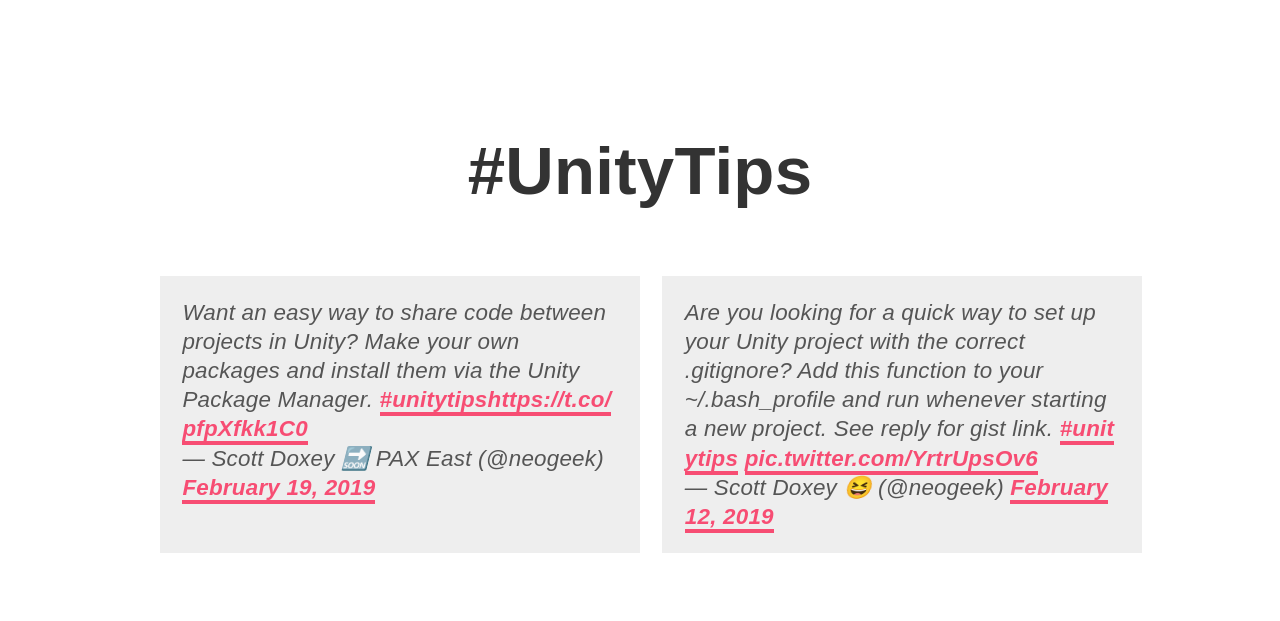
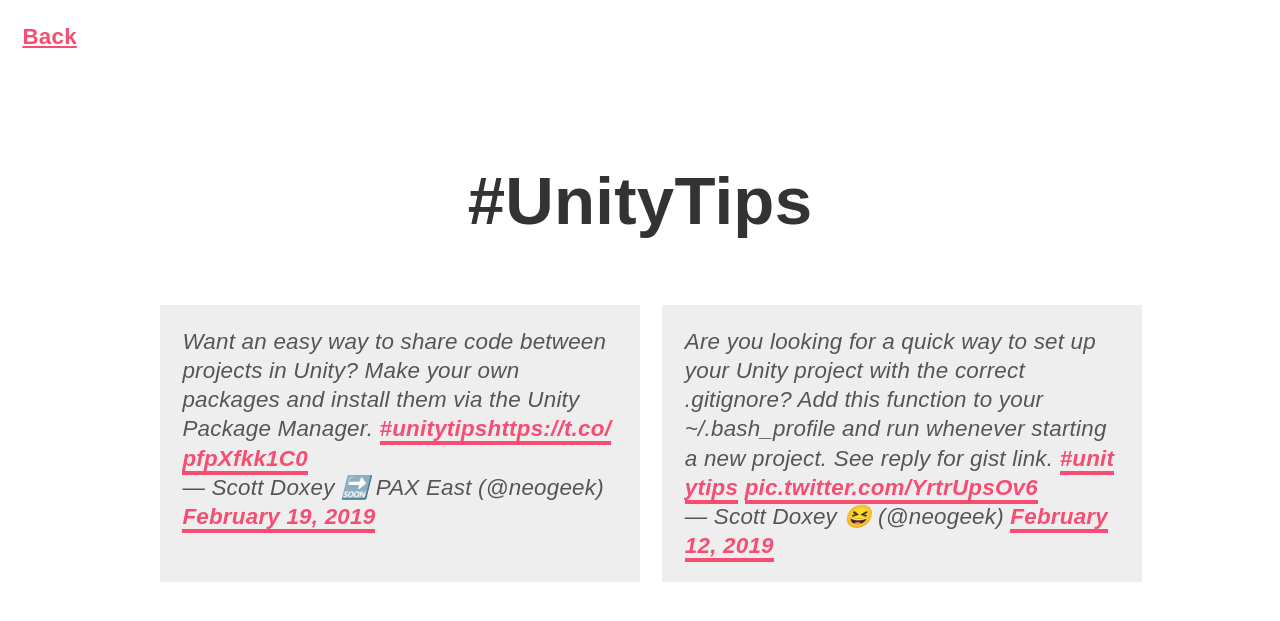
Before and after one commit to neogeek/neogeek.github.io, a Jekyll site: the page built from unitytips/index.html, in a window 1280 px wide. Shown: the top 621 px of the page. Built offline with Jekyll 4.4.1, drawn with Linux system fonts in a browser that asks for light colours; some web fonts are replaced; comment, search, counter and statistics services are not loaded.

Commit message:
Added back button to sub pages.

```diff
--- a/_layouts/default.html
+++ b/_layouts/default.html
@@ -2,6 +2,11 @@
 <html>
     {% include header.html %}
     <body>
+        {% if page.url != "/" %}
+
+        <div><a href="/">Back</a></div>
+
+        {% endif %}
         <div class="page-content">
             <div class="inner-wrapper">
                 {{ content }}
```
